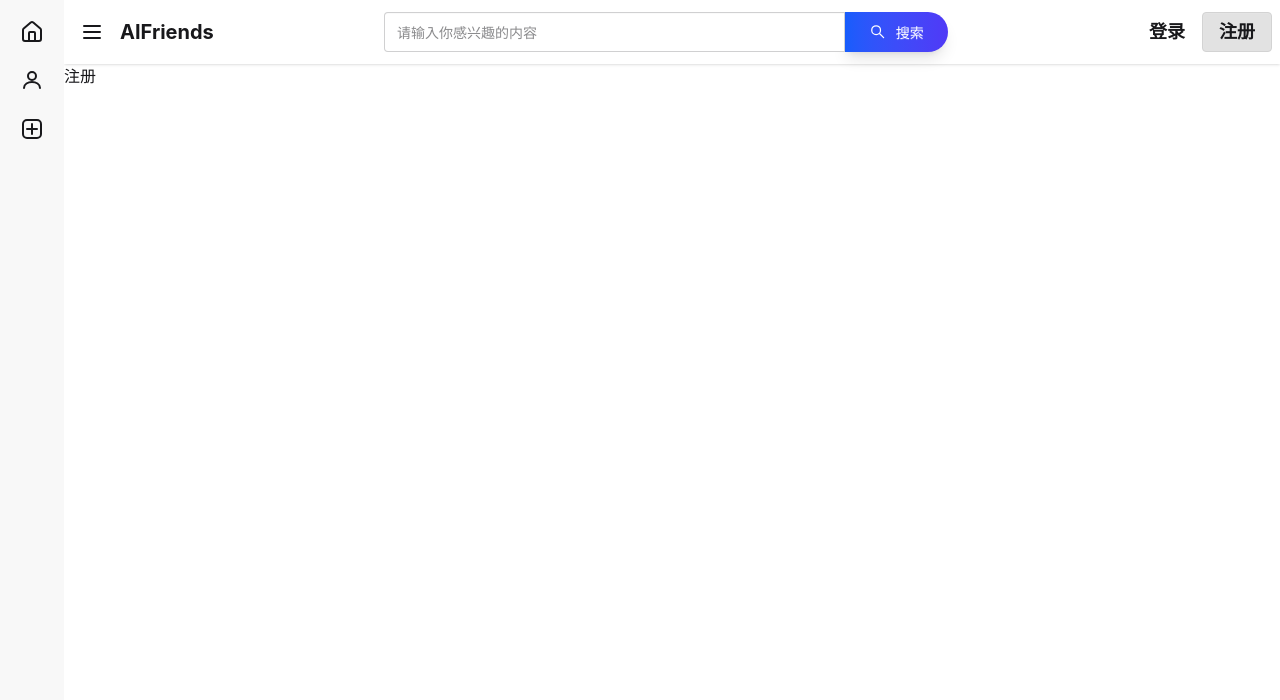
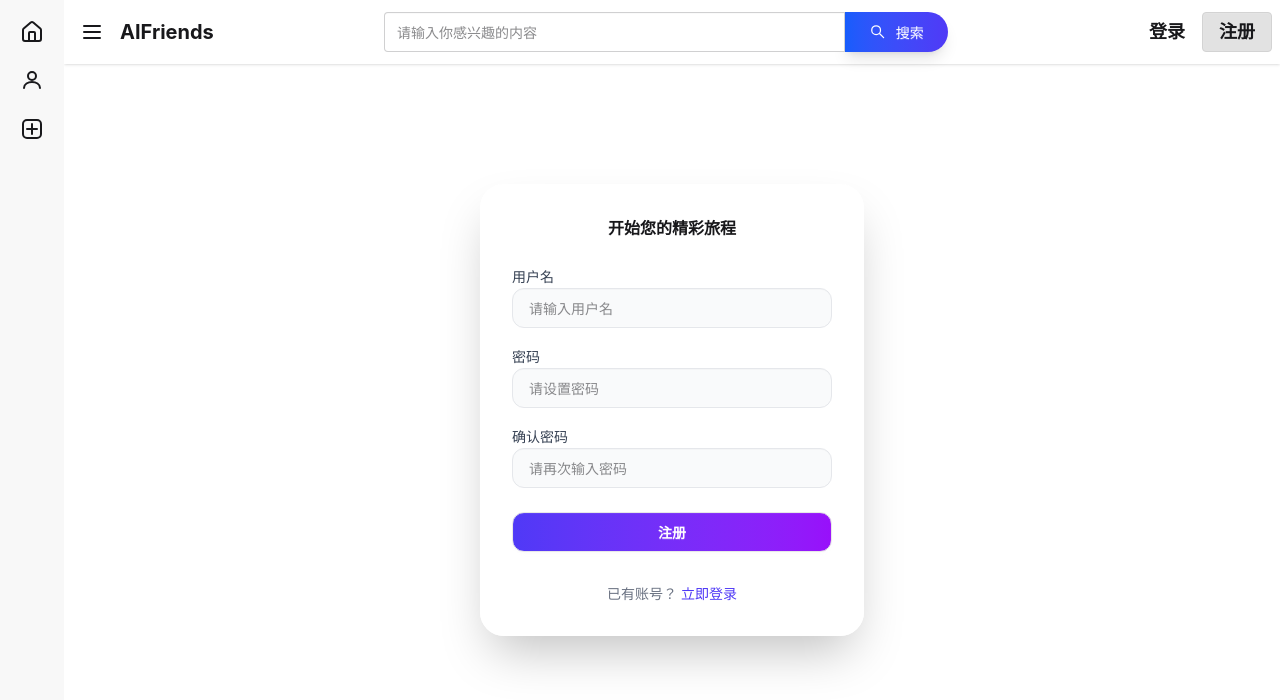
Before and after one commit to afpgxx/ai-friends, a Vue app in the folder frontend/: page /user/account/register in a window 1280 px wide. Shown: the top 700 px of the page. Built offline with nearby package versions, Linux system fonts and the light colour scheme.

Commit message:
实现登录注册页面

```diff
--- a/frontend/src/views/user/accounrt/LoginIndex.vue
+++ b/frontend/src/views/user/accounrt/LoginIndex.vue
@@ -3,7 +3,30 @@
 </script>
 
 <template>
-登录
+  <div class="flex justify-center mt-40">
+    <fieldset class="rounded-3xl bg-white p-8 w-96 shadow-2xl">
+      <p class="text-center text-black-500 mb-6 font-bold">请登录您的账号</p>
+
+      <div class="space-y-4">
+        <div>
+          <label class="label text-sm font-medium text-gray-700">用户名</label>
+          <input type="email" class="input w-full rounded-xl border-gray-200 bg-gray-50 px-4 py-3 focus:outline-none focus:ring-2 focus:ring-indigo-500 focus:border-transparent transition-all" placeholder="请输入您的用户名" />
+        </div>
+
+        <div>
+          <label class="label text-sm font-medium text-gray-700">密码</label>
+          <input type="password" class="input w-full rounded-xl border-gray-200 bg-gray-50 px-4 py-3 focus:outline-none focus:ring-2 focus:ring-indigo-500 focus:border-transparent transition-all" placeholder="请输入您的密码" />
+        </div>
+
+        <button class="btn mt-2 w-full rounded-xl bg-gradient-to-r from-indigo-600 to-purple-600 text-white font-semibold py-3 transition-all hover:from-indigo-700 hover:to-purple-700 hover:shadow-lg">登录</button>
+
+        <p class="text-center text-sm text-gray-500 mt-4">
+          还没有账号？
+          <RouterLink :to="{name: 'user-account-register-index'}" class="text-indigo-600 font-medium hover:text-indigo-700 transition-colors">立即注册</RouterLink>
+        </p>
+      </div>
+    </fieldset>
+  </div>
 </template>
 
 <style scoped>
--- a/frontend/src/views/user/accounrt/RegisterIndex.vue
+++ b/frontend/src/views/user/accounrt/RegisterIndex.vue
@@ -3,7 +3,35 @@
 </script>
 
 <template>
-注册
+<div class="flex justify-center mt-30">
+  <fieldset class="rounded-3xl bg-white p-8 w-96 shadow-2xl">
+    <p class="text-center text-black-500 mb-6 font-bold">开始您的精彩旅程</p>
+
+    <div class="space-y-4">
+      <div>
+        <label class="label text-sm font-medium text-gray-700">用户名</label>
+        <input type="text" class="input w-full rounded-xl border-gray-200 bg-gray-50 px-4 py-3 focus:outline-none focus:ring-2 focus:ring-indigo-500 focus:border-transparent transition-all" placeholder="请输入用户名" />
+      </div>
+
+      <div>
+        <label class="label text-sm font-medium text-gray-700">密码</label>
+        <input type="password" class="input w-full rounded-xl border-gray-200 bg-gray-50 px-4 py-3 focus:outline-none focus:ring-2 focus:ring-indigo-500 focus:border-transparent transition-all" placeholder="请设置密码" />
+      </div>
+
+      <div>
+        <label class="label text-sm font-medium text-gray-700">确认密码</label>
+        <input type="password" class="input w-full rounded-xl border-gray-200 bg-gray-50 px-4 py-3 focus:outline-none focus:ring-2 focus:ring-indigo-500 focus:border-transparent transition-all" placeholder="请再次输入密码" />
+      </div>
+
+      <button class="btn mt-2 w-full rounded-xl bg-gradient-to-r from-indigo-600 to-purple-600 text-white font-semibold py-3 transition-all hover:from-indigo-700 hover:to-purple-700 hover:shadow-lg">注册</button>
+
+      <p class="text-center text-sm text-gray-500 mt-4">
+        已有账号？
+        <RouterLink :to="{name: 'user-account-login-index'}" class="text-indigo-600 font-medium hover:text-indigo-700 transition-colors">立即登录</RouterLink>
+      </p>
+    </div>
+  </fieldset>
+</div>
 </template>
 
 <style scoped>
```
